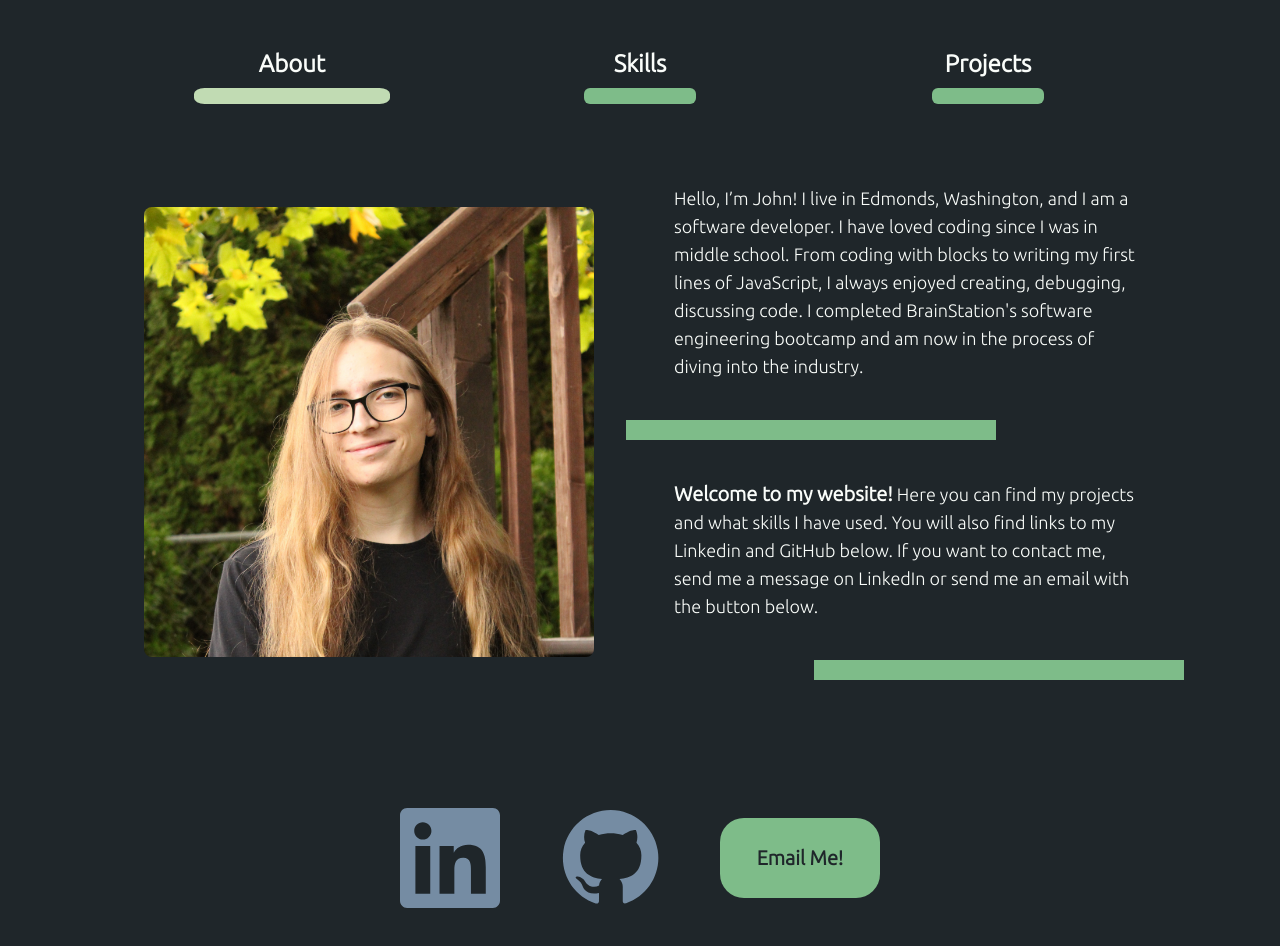
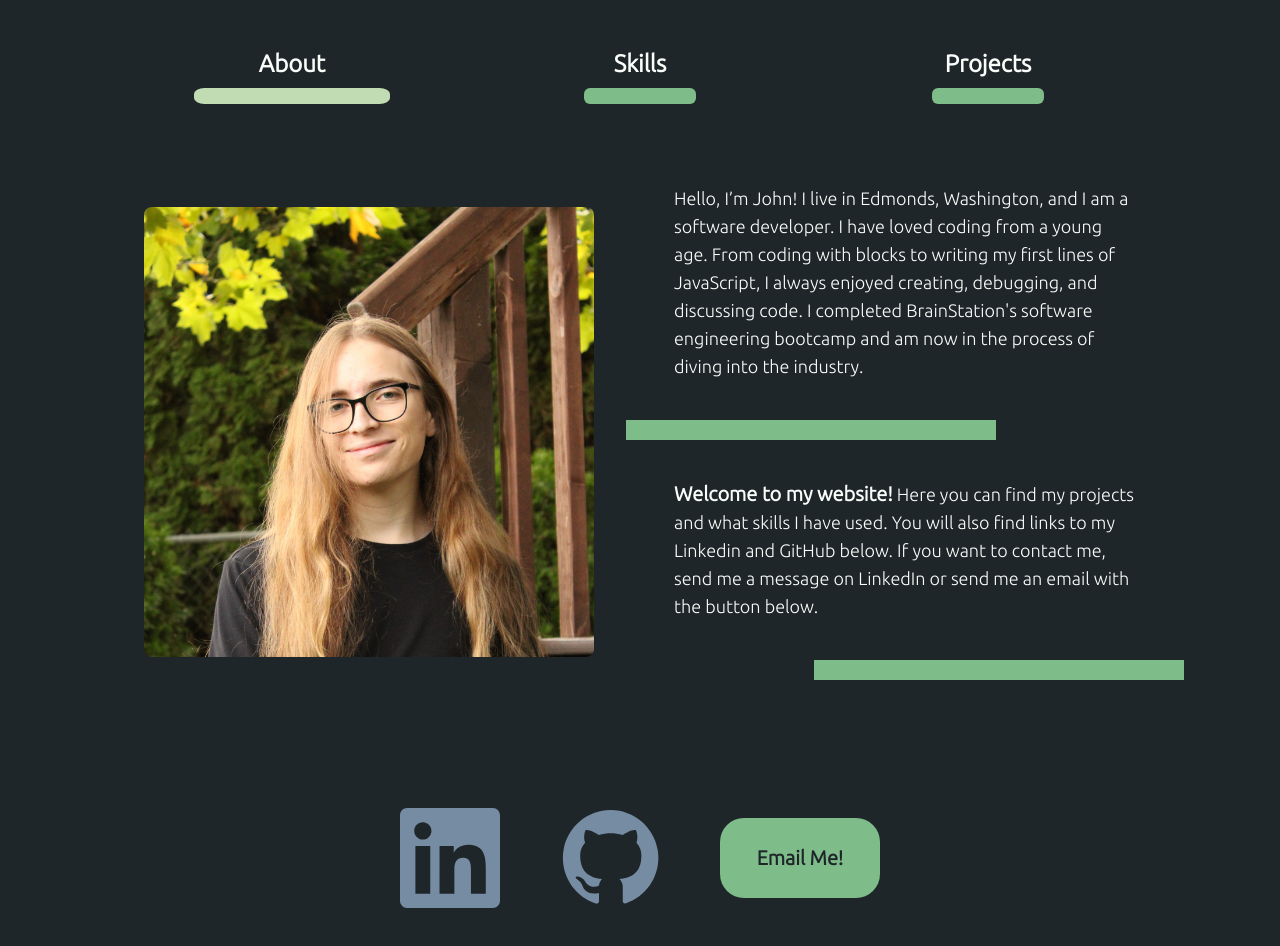
Before and after one commit to MepilLeaf/portfolio-website, a Next.js app: page /about in a window 1280 px wide. Shown: the top 946 px of the page. Built offline with nearby package versions, Linux system fonts and the light colour scheme.

Commit message:
Changed main paragraph on the about page

```diff
--- a/app/about/page.tsx
+++ b/app/about/page.tsx
@@ -19,11 +19,11 @@ export default function AboutPage() {
         <div className="flex flex-col">
           <p className="mb-10 text-lg">
             Hello, I’m John! I live in Edmonds, Washington, and I am a software
-            developer. I have loved coding since I was in middle school. From
-            coding with blocks to writing my first lines of JavaScript, I always
-            enjoyed creating, debugging, discussing code. I completed
-            BrainStation{"'"}s software engineering bootcamp and am now in the
-            process of diving into the industry.
+            developer. I have loved coding from a young age. From coding with
+            blocks to writing my first lines of JavaScript, I always enjoyed
+            creating, debugging, and discussing code. I completed BrainStation
+            {"'"}s software engineering bootcamp and am now in the process of
+            diving into the industry.
           </p>
           <div className="bg-[color:var(--emerald)] w-[80%] h-5 self-start mb-10 relative left-[-3rem]"></div>
           <p className="mb-10 text-lg">
```
